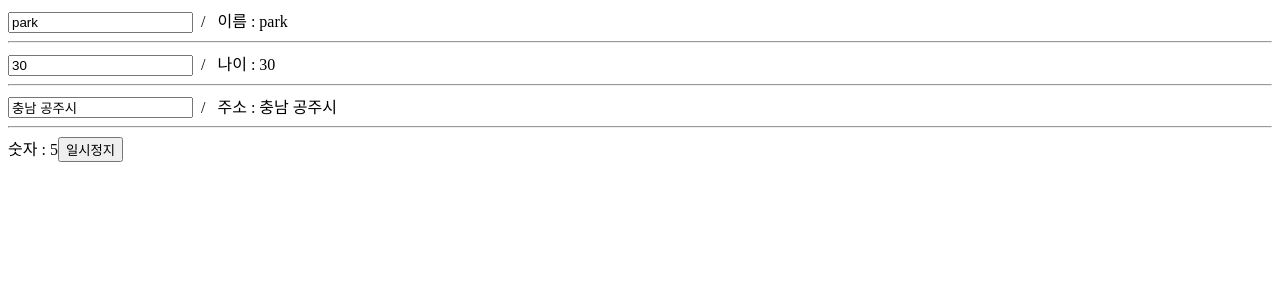
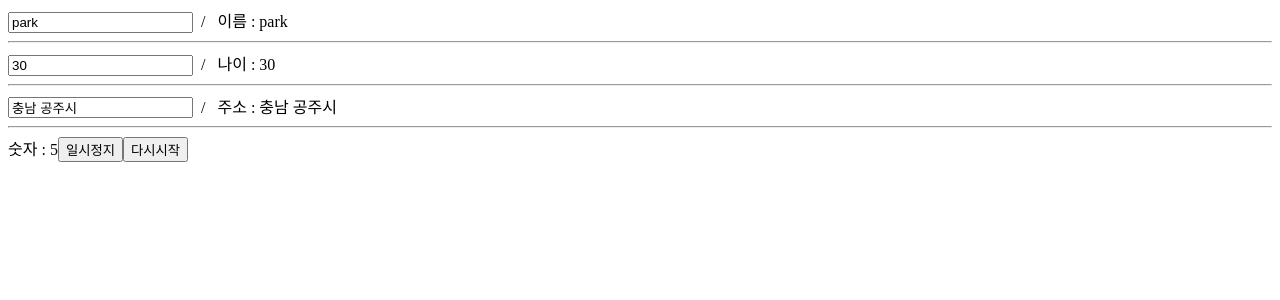
Before and after one commit to sangeuns/react-start, a React (Create React App) app: page / in a window 1280 px wide. Shown: the top 300 px of the page. Built offline with nearby package versions, Linux system fonts and the light colour scheme.

Commit message:
스톱워치 - 카운트 다시시작 - resume 버튼 추가 후 resume 함수 실행 시 setTimeout 함수가 실행 > const resume = () => { setTimeout(() => { setNum(num + 1); }, 1000);};

```diff
--- a/src/SetTimeOut.js
+++ b/src/SetTimeOut.js
@@ -15,11 +15,20 @@ export default function SetTimeOut() {
     clearTimeout(timeoutId);
   };
 
+  // resume했을 때 setTimeout 함수가 다시 실행되게 한다
+  const resume = () => {
+    setTimeout(() => {
+      setNum(num + 1);
+    }, 1000);
+  };
+
   return (
     <>
       숫자 : {num}
       {/* 버튼을 만들어 클릭시 pause가 실행되게 한다 */}
       <button onClick={pause}> 일시정지</button>
+      {/* 버튼을 만들어 클릭시 resume이 실행되게 한다 */}
+      <button onClick={resume}> 다시시작</button>
     </>
   );
 }
```
